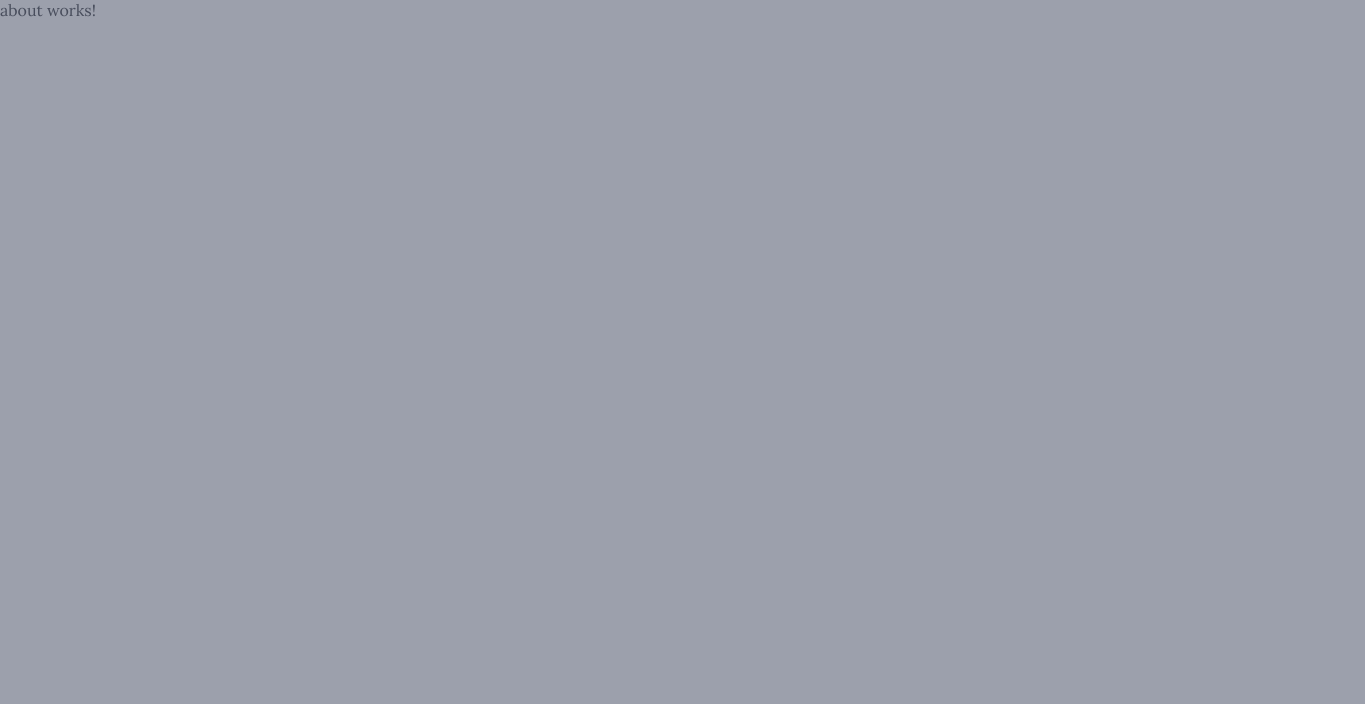
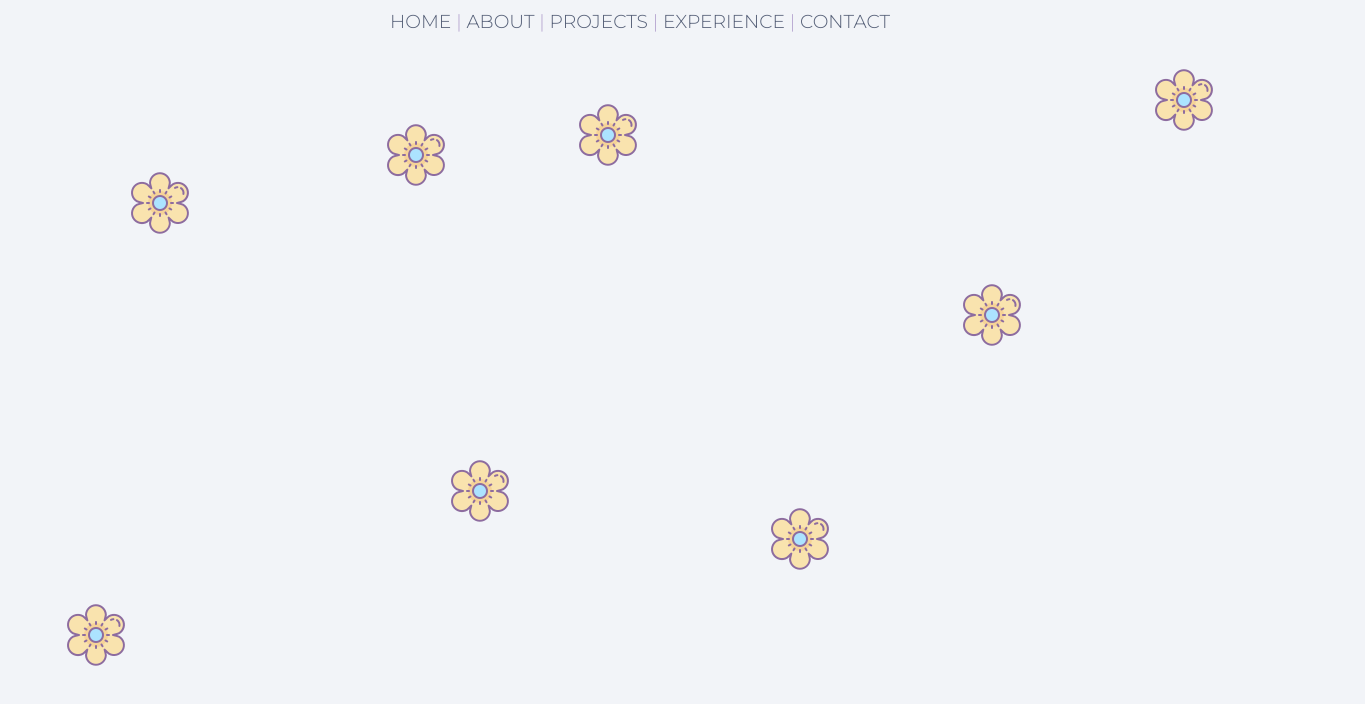
Before and after one commit to kinzaahmed-web/PortfolioWebsite, an Angular app: page /about in a window 1280 px wide. Shown: the top 704 px of the page, 1365 px wide, since content can reach past the window. Built offline with nearby package versions, Linux system fonts and the light colour scheme.

Commit message:
added flower vectors and changes style

```diff
--- a/src/app/about/about.component.html
+++ b/src/app/about/about.component.html
@@ -1 +1,32 @@
-<p>about works!</p>
+<div class="container">
+    <header class="header">
+        <h3>
+        <nav>
+            <a routerLink="/">Home</a> |
+            <a routerLink="/about">About</a> |
+            <a routerLink="/projects">Projects</a> |
+            <a routerLink="/experience">Experience</a> |
+            <a routerLink="/contact">Contact</a>
+        </nav>
+    </h3>
+    </header>
+    <img id="vector-1" class="animate__animated animate__slideInDown" src="assets/flower-vector.png">
+    <img id="vector-2" class="animate__animated animate__slideInUp" src="assets/flower-vector.png">
+    <img id="vector-3" class="animate__animated animate__slideInDown" src="assets/flower-vector.png">
+    <img id="vector-4" class="animate__animated animate__slideInUp " alt="" src="assets/flower-vector.png">
+    <img id="vector-5" class="animate__animated animate__slideInDown"alt="" src="assets/flower-vector.png">
+    <img id="vector-6" class="animate__animated animate__slideInDown" src="assets/flower-vector.png">
+    <img id="vector-7" class="animate__animated animate__slideInUp" alt="" src="assets/flower-vector.png">
+    <img id="vector-8" class="animate__animated animate__slideInDown"alt="" src="assets/flower-vector.png">
+    <div id="social-box">
+        <a id="social-id" href="https://github.com/kinzaahmed-web">
+          <img id="github-social" class="social-icons" alt="Github Link" src="assets/github1.png">
+        </a>
+        <a id="social-id" href="https://www.linkedin.com/in/kinzaahmed/">
+          <img id="linkedin-social" class="social-icons" alt="LinkedIn Link" src="assets/linkedin.png">
+        </a>
+        <a id="social-id" href="mailto:kinza1013@yahoo.com">
+            <img id="email-social" class="social-icons" alt="Email Link" src="assets/email.png">
+        </a>
+    </div>
+</div>
--- a/src/app/contact/contact.component.html
+++ b/src/app/contact/contact.component.html
@@ -1 +1,11 @@
-<p>contact works!</p>
+<header class="header">
+    <h3>
+    <nav>
+        <a routerLink="/">Home</a> |
+        <a routerLink="/about">About</a> |
+        <a routerLink="/projects">Projects</a> |
+        <a routerLink="/experience">Experience</a> |
+        <a routerLink="/contact">Contact</a>
+    </nav>
+</h3>
+</header>
--- a/src/app/experience/experience.component.html
+++ b/src/app/experience/experience.component.html
@@ -1 +1,11 @@
-<p>experience works!</p>
+<header class="header">
+    <h3>
+    <nav>
+        <a routerLink="/">Home</a> |
+        <a routerLink="/about">About</a> |
+        <a routerLink="/projects">Projects</a> |
+        <a routerLink="/experience">Experience</a> |
+        <a routerLink="/contact">Contact</a>
+    </nav>
+</h3>
+</header>
--- a/src/app/home/home.component.css
+++ b/src/app/home/home.component.css
@@ -1,12 +1,3 @@
-/* nav {
-  margin: 1em 10%;
-}
-
-.flex-container {
-  display: -webkit-flex; /* Safari */
-  /* display: flex;
-  justify-content: space-around;
-} */
 .container  {
     position: relative;
     /* background: url('/assets/home/HomePageBG.jpg') no-repeat center center fixed; */
@@ -39,36 +30,3 @@
 }
 
 .hidden {display: none;} */
-
-.header {
-  /* background: #b68973; */
-  padding-top: 200px;
-  color: #eabf9f;
-  text-align: center;
-  padding: 10px;
-}
-
-.header a {
-  color: #faf3e0;
-  text-decoration: none;
-}
-
-#social-box {
-  width: 220px;
-  background-color: #FAF9FB;
-  padding: 0 20px;
-  position: relative;
-  right: -86.3%;
-  border-radius: 40px 0 0 40px;
-}
-
-#social-id{
-  background-color: #FAF9FB;
-}
-
-.social-icons {
-  background-color: #FAF9FB;
-  width: 40px;
-  height: 40px;
-  margin: 7px 15px;
-}
--- a/src/app/home/home.component.html
+++ b/src/app/home/home.component.html
@@ -10,6 +10,14 @@
         </nav>
     </h3>
     </header>
+    <img id="vector-1" class="animate__animated animate__slideInDown" src="assets/flower-vector.png">
+    <img id="vector-2" class="animate__animated animate__slideInUp" src="assets/flower-vector.png">
+    <img id="vector-3" class="animate__animated animate__slideInDown" src="assets/flower-vector.png">
+    <img id="vector-4" class="animate__animated animate__slideInUp " alt="" src="assets/flower-vector.png">
+    <img id="vector-5" class="animate__animated animate__slideInDown"alt="" src="assets/flower-vector.png">
+    <img id="vector-6" class="animate__animated animate__slideInDown" src="assets/flower-vector.png">
+    <img id="vector-7" class="animate__animated animate__slideInUp" alt="" src="assets/flower-vector.png">
+    <img id="vector-8" class="animate__animated animate__slideInDown"alt="" src="assets/flower-vector.png">
     <div class="row">
         <div class="col-lg-6 col-lg-offset-3">
             <h4>HELLO MY NAME IS,</h4>
--- a/src/app/projects/projects.component.html
+++ b/src/app/projects/projects.component.html
@@ -1 +1,11 @@
-<p>projects works!</p>
+<header class="header">
+    <h3>
+    <nav>
+        <a routerLink="/">Home</a> |
+        <a routerLink="/about">About</a> |
+        <a routerLink="/projects">Projects</a> |
+        <a routerLink="/experience">Experience</a> |
+        <a routerLink="/contact">Contact</a>
+    </nav>
+</h3>
+</header>
--- a/src/styles.css
+++ b/src/styles.css
@@ -2,8 +2,21 @@
 /* You can add global styles to this file, and also import other style files */
 * {
     margin: 0 0;
-    background-color:#9ca0ac;
+    background-color: #F2F4F8;
 }
+
+.header {
+    /* background: #b68973; */
+    padding-top: 200px;
+    color: #eabf9f;
+    text-align: center;
+    padding: 10px;
+  }
+
+  .header a {
+    color: #566078;
+    text-decoration: none;
+  }
 
 body,div {
     font-family: 'Lora', serif;
@@ -12,7 +25,75 @@ body,div {
 
 h1, h2, h3, h4, h5, h6 {
   font-family: 'Montserrat', sans-serif;
-  color:#ffce00;
+  color:#b4a3ce;
   font-weight: 550;
   text-transform: uppercase;
 }
+
+#social-box {
+    width: 220px;
+    background-color: #FAF9FB;
+    padding: 0 20px;
+    position: relative;
+    right: -86.3%;
+    border-radius: 40px 0 0 40px;
+    top: -30em;
+  }
+
+  #social-id{
+    background-color: #FAF9FB;
+  }
+
+  .social-icons {
+    background-color: #FAF9FB;
+    width: 40px;
+    height: 40px;
+    margin: 7px 15px;
+  }
+
+  #vector-1 {
+    position: relative;
+    left: 90%;
+    top: 25px;
+  }
+
+  #vector-2 {
+    position: relative;
+    left: 40%;
+    top: 60px;
+  }
+
+  #vector-3 {
+    position: relative;
+    top: 8em;
+  }
+
+  #vector-4 {
+    position: relative;
+    left: 60%;
+    top: 15em;
+  }
+
+  #vector-5 {
+    position: relative;
+    left: 10%;
+    top: 5em;
+  }
+
+  #vector-6 {
+    position: relative;
+    left: 10%;
+    top: 26em;
+  }
+
+  #vector-7 {
+    position: relative;
+    right: 25%;
+    top: 35em;
+  }
+
+  #vector-8 {
+    position: relative;
+    left: 25%;
+    top: 29em;
+  }
```
Also changed, not shown: src/assets/flower-vector.png (added).
